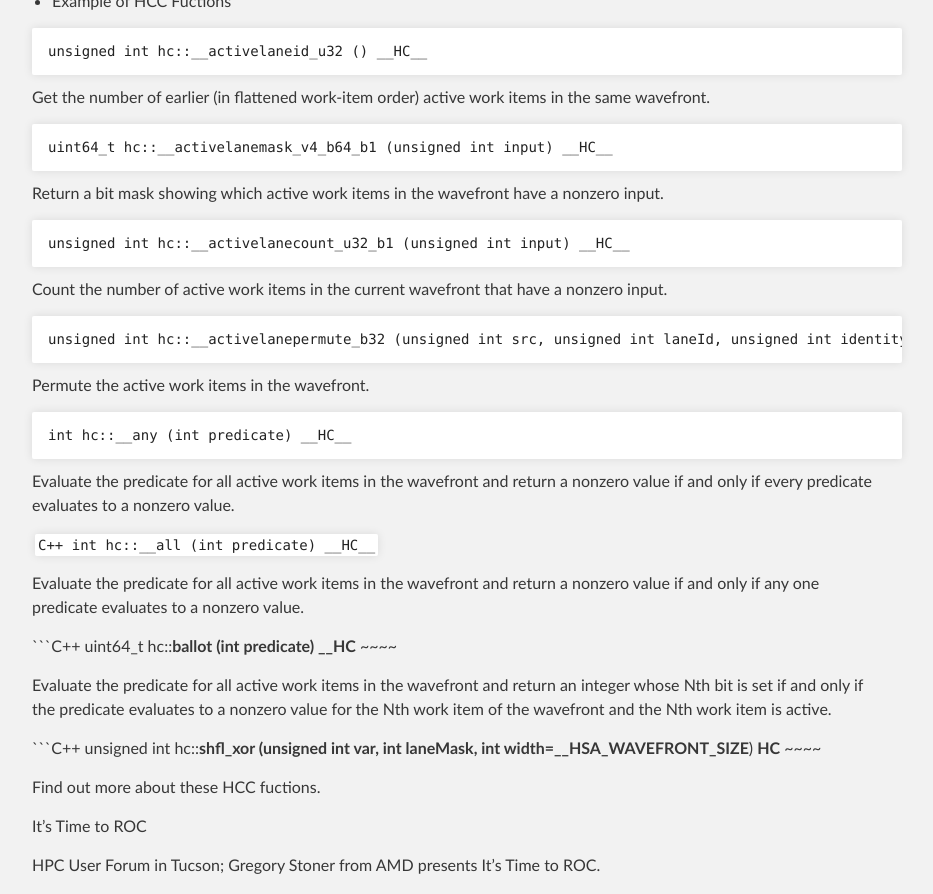
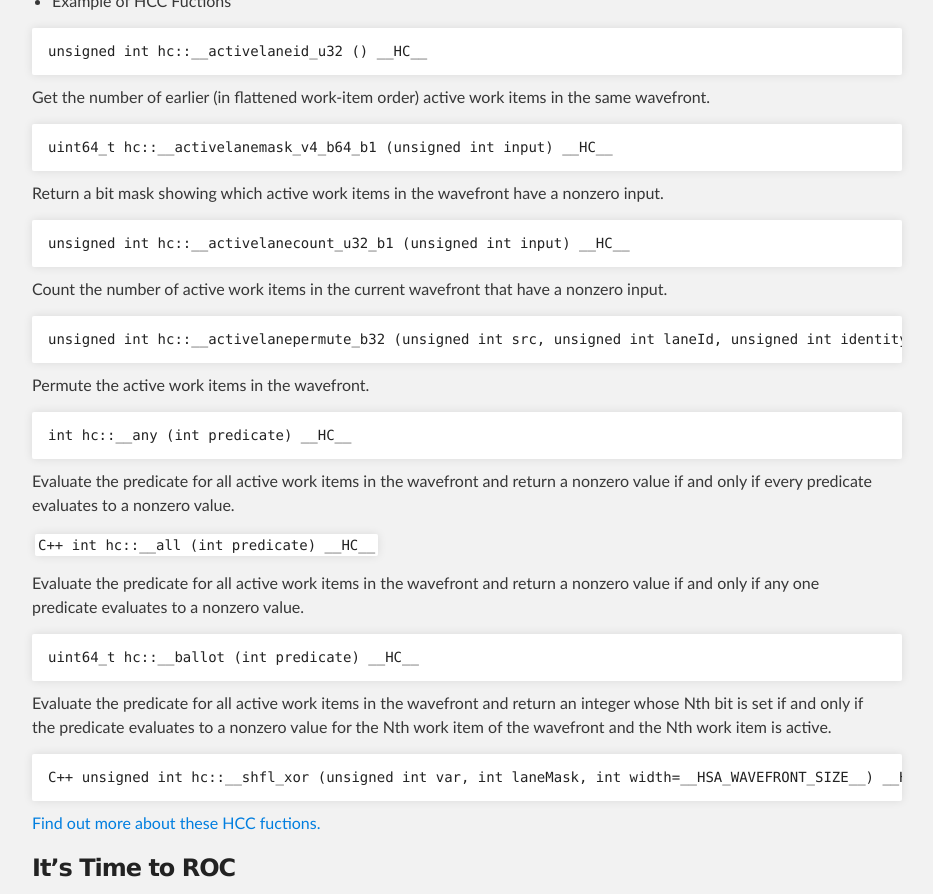
Before and after one commit to ROCm/ROCm.github.io, a Jekyll site: the page built from blog.md, in a window 1280 px wide and 1400 px high, scrolled down 1484 px. Shown: the top 894 px of the window, without its empty margins (183-1116 px from the left). Built offline with Jekyll 4.4.1, drawn with Linux system fonts in a browser that asks for light colours; some of the changed lines change nothing that is shown; some of the changed text lies outside the part shown.

Commit message:
Update blog.md

````diff
--- a/blog.md
+++ b/blog.md
@@ -80,14 +80,18 @@
 
 Evaluate the predicate for all active work items in the wavefront and return a nonzero value if and only if any one predicate evaluates to a nonzero value.
 
-```C++ uint64_t hc::__ballot (int predicate) __HC__ ~~~~
+```C++
+uint64_t hc::__ballot (int predicate) __HC__
+```
 
 Evaluate the predicate for all active work items in the wavefront and return an integer whose Nth bit is set if and only if the predicate evaluates to a nonzero value for the Nth work item of the wavefront and the Nth work item is active.
 
-```C++ unsigned int hc::__shfl_xor (unsigned int var, int laneMask, int width=__HSA_WAVEFRONT_SIZE__) __HC__ ~~~~
+```C++
+C++ unsigned int hc::__shfl_xor (unsigned int var, int laneMask, int width=__HSA_WAVEFRONT_SIZE__) __HC__
+```
 
-Find out more about these HCC fuctions.
+[Find out more about these HCC fuctions.](http://scchan.github.io/hcc/hc_8hpp.html)
 
-It’s Time to ROC
-
-HPC User Forum in Tucson; Gregory Stoner from AMD presents It's Time to ROC.
+### It’s Time to ROC
+<iframe width="560" height="315" src="https://www.youtube.com/embed/dnKDFci2x2Q" frameborder="0" allowfullscreen></iframe>
+HPC User Forum in Tucson; Gregory Stoner from AMD presents It's Time to ROC and overivew on ROCm SOftware Platform.
````
